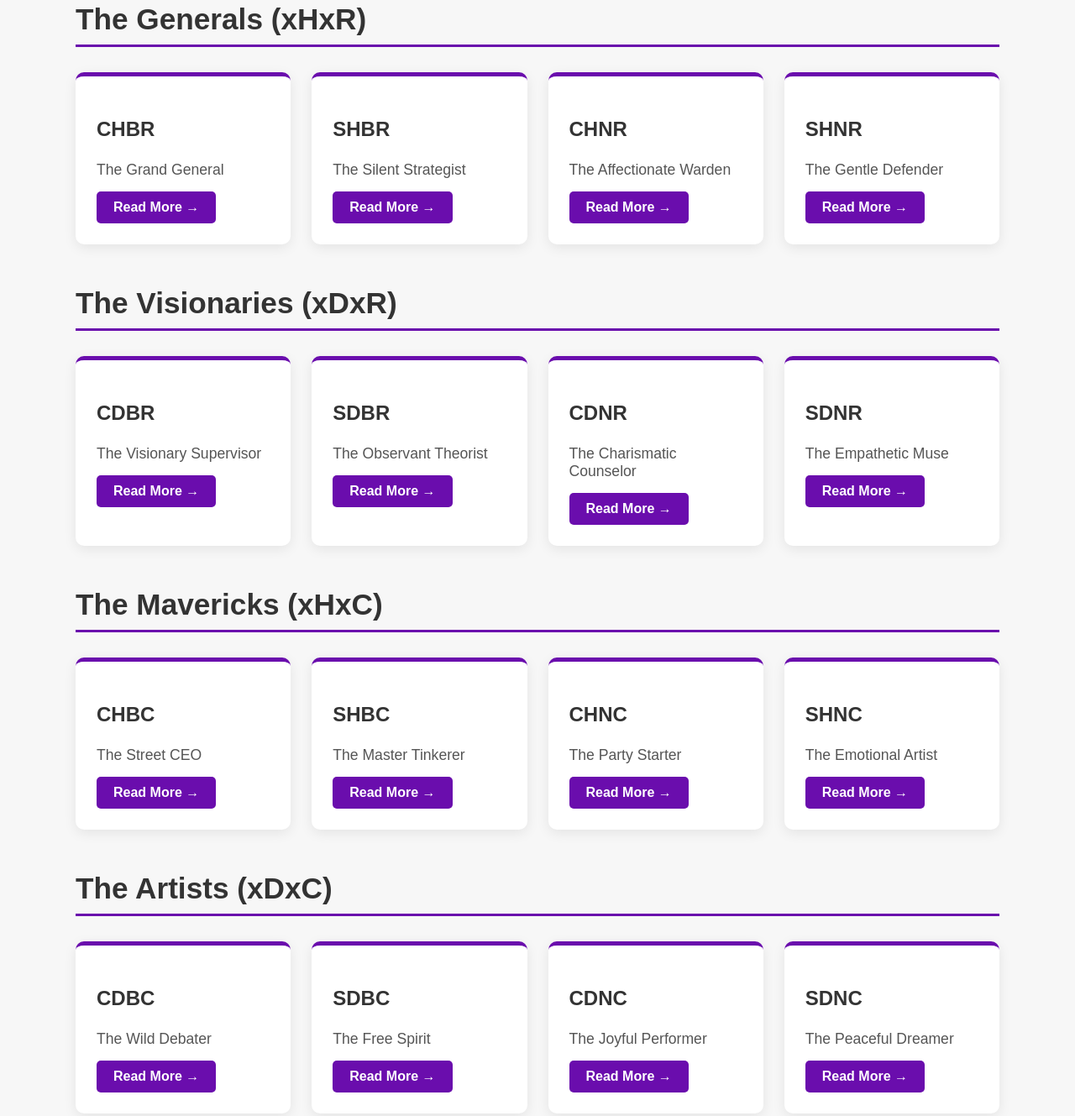
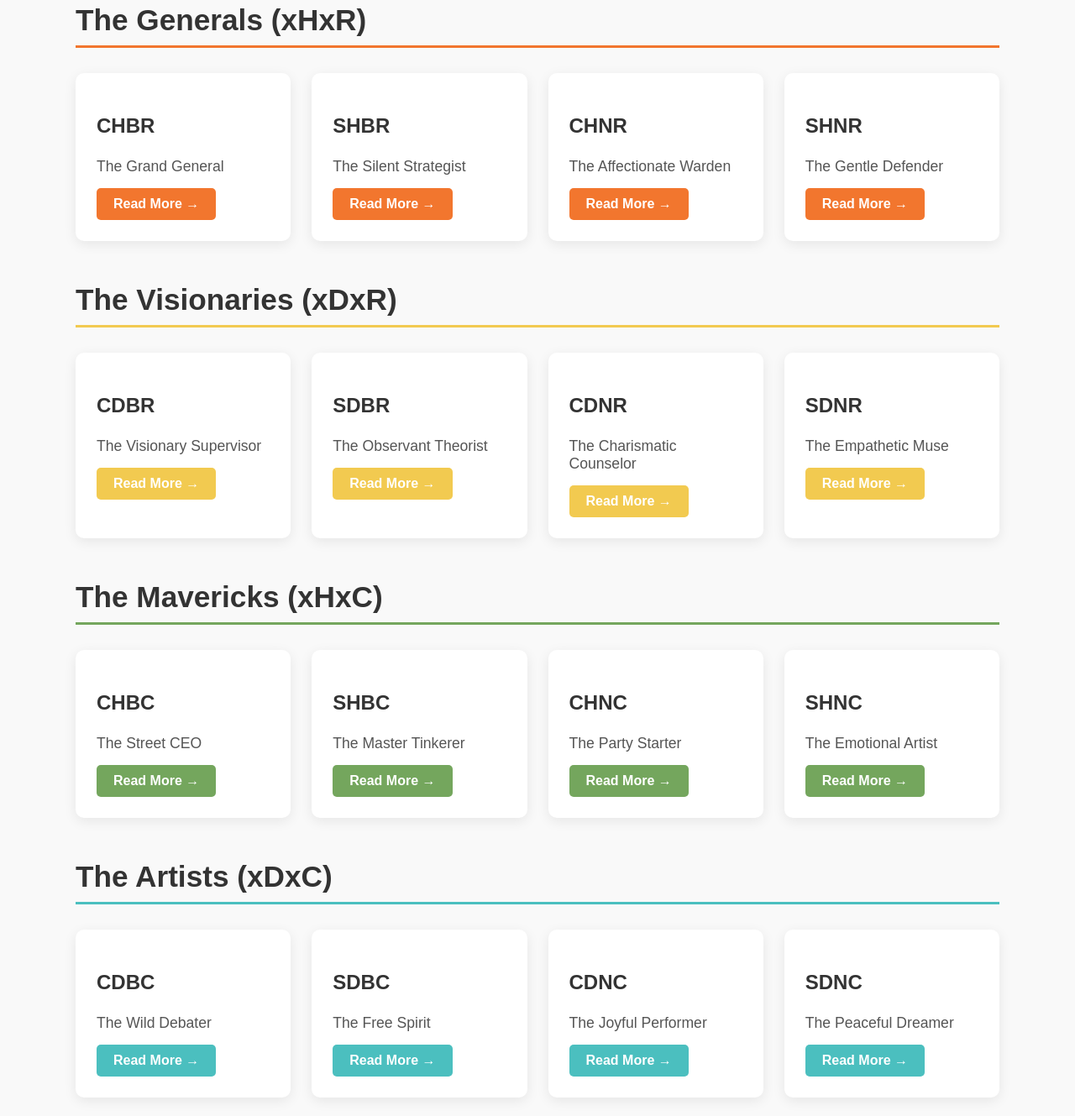
Before and after one commit to dunkin-novice/MeowBTI.com, a plain HTML site: page personality-types.html in a window 1280 px wide. Shown: the part 259-1588 px from the top of the page at 84% size. Drawn offline with Linux system fonts and the light colour scheme.

Commit message:
Update personality-types.html

```diff
--- a/personality-types.html
+++ b/personality-types.html
@@ -4,130 +4,7 @@
     <meta charset="UTF-8">
     <meta name="viewport" content="width=device-width, initial-scale=1.0">
     <title>The 16 Cat Personality Types - MeowBTI</title>
-    <style>
-        /* Base Styles */
-        body {
-            font-family: 'Arial', sans-serif;
-            margin: 0;
-            background-color: #f7f7f7;
-        }
-
-        /* Header & Nav */
-        .main-header {
-            background-color: #333;
-            color: white;
-            padding: 15px 30px;
-        }
-        .header-container {
-            display: flex;
-            justify-content: space-between;
-            align-items: center;
-            max-width: 1200px;
-            margin: 0 auto;
-        }
-        .logo-link { text-decoration: none; color: white; }
-        .logo-text { font-size: 1.6em; font-weight: bold; }
-        .logo-tagline { font-size: 0.8em; color: #ccc; }
-        .main-nav ul { display: flex; align-items: center; list-style: none; margin: 0; padding: 0; gap: 30px; }
-        .main-nav a { color: #f0f0f0; text-decoration: none; font-weight: bold; font-size: 1em; transition: color 0.2s; }
-        .main-nav a:hover { color: #ffffff; }
-        .nav-cta a { background-color: #6a0dad; color: white; padding: 12px 22px; border-radius: 8px; transition: background-color 0.2s; }
-        .nav-cta a:hover { background-color: #560a8c; color: white; }
-
-        /* Main Content Area */
-        .main-container {
-            max-width: 1100px;
-            margin: 40px auto;
-            padding: 0 20px;
-            text-align: center;
-        }
-        .main-container h1 {
-            font-size: 2.8em;
-            color: #333;
-            margin-bottom: 20px;
-        }
-        .main-container > p {
-            font-size: 1.1em;
-            color: #555;
-            max-width: 700px;
-            margin: 0 auto 50px auto;
-        }
-
-        /* Personality Group Styling */
-        .personality-group {
-            margin-bottom: 50px;
-        }
-        .group-title {
-            font-size: 2.2em;
-            color: #333;
-            text-align: left;
-            border-bottom: 3px solid #6a0dad;
-            padding-bottom: 10px;
-            margin-bottom: 30px;
-        }
-        .group-grid {
-            display: grid;
-            grid-template-columns: repeat(auto-fit, minmax(250px, 1fr));
-            gap: 25px;
-        }
-
-        /* Personality Card Styling */
-        .personality-card {
-            background-color: #fff;
-            border-radius: 10px;
-            box-shadow: 0 4px 15px rgba(0,0,0,0.08);
-            padding: 25px;
-            text-align: left;
-            border-top: 5px solid #6a0dad;
-        }
-        .card-code {
-            font-size: 1.5em;
-            font-weight: bold;
-            color: #333;
-        }
-        .card-name {
-            font-size: 1.1em;
-            color: #555;
-            margin-bottom: 15px;
-        }
-        .card-cta {
-            display: inline-block;
-            background-color: #6a0dad;
-            color: white;
-            padding: 10px 20px;
-            text-decoration: none;
-            border-radius: 5px;
-            font-weight: bold;
-            transition: background-color 0.2s;
-        }
-        .card-cta:hover {
-            background-color: #560a8c;
-        }
-
-        /* --- START: CORRECTED FOOTER CSS --- */
-        .site-footer {
-            background-color: #f0f0f0;
-            padding: 25px 30px;
-            color: #555;
-            border-top: 1px solid #ddd;
-        }
-        .footer-content {
-            max-width: 700px;
-            margin: 0 auto;
-            text-align: center;
-        }
-        .sponsor-text {
-            margin-bottom: 10px;
-        }
-        .sponsor-logo {
-            max-height: 50px; /* This line fixes the size */
-            margin-bottom: 20px;
-        }
-        .disclaimer {
-             margin-bottom: 15px;
-        }
-        /* --- END: CORRECTED FOOTER CSS --- */
-    </style>
+    <link rel="stylesheet" href="style.css">
 </head>
 <body>
 
@@ -147,44 +24,111 @@
         </div>
     </header>
 
-    <main class="main-container">
+    <main class="types-main-container">
         <h1>The 16 Feline Archetypes</h1>
         <p>Curious about all the personalities? Explore our four distinct groups to understand every type of quirky cat behavior, from the strategic geniuses to the chaotic cuddle-bugs.</p>
 
-        <section class="personality-group">
+        <section class="personality-group group-1">
             <h2 class="group-title">The Generals (xHxR)</h2>
             <div class="group-grid">
-                <div class="personality-card"><p class="card-code">CHBR</p><p class="card-name">The Grand General</p><a href="CHBR.html" class="card-cta">Read More →</a></div>
-                <div class="personality-card"><p class="card-code">SHBR</p><p class="card-name">The Silent Strategist</p><a href="SHBR.html" class="card-cta">Read More →</a></div>
-                <div class="personality-card"><p class="card-code">CHNR</p><p class="card-name">The Affectionate Warden</p><a href="CHNR.html" class="card-cta">Read More →</a></div>
-                <div class="personality-card"><p class="card-code">SHNR</p><p class="card-name">The Gentle Defender</p><a href="SHNR.html" class="card-cta">Read More →</a></div>
+                <div class="personality-card">
+                    <p class="card-code">CHBR</p>
+                    <p class="card-name">The Grand General</p>
+                    <a href="personality-types/CHBR.html" class="card-cta">Read More →</a>
+                </div>
+                <div class="personality-card">
+                    <p class="card-code">SHBR</p>
+                    <p class="card-name">The Silent Strategist</p>
+                    <a href="personality-types/SHBR.html" class="card-cta">Read More →</a>
+                </div>
+                <div class="personality-card">
+                    <p class="card-code">CHNR</p>
+                    <p class="card-name">The Affectionate Warden</p>
+                    <a href="personality-types/CHNR.html" class="card-cta">Read More →</a>
+                </div>
+                <div class="personality-card">
+                    <p class="card-code">SHNR</p>
+                    <p class="card-name">The Gentle Defender</p>
+                    <a href="personality-types/SHNR.html" class="card-cta">Read More →</a>
+                </div>
             </div>
         </section>
-        <section class="personality-group">
+
+        <section class="personality-group group-2">
             <h2 class="group-title">The Visionaries (xDxR)</h2>
             <div class="group-grid">
-                <div class="personality-card"><p class="card-code">CDBR</p><p class="card-name">The Visionary Supervisor</p><a href="CDBR.html" class="card-cta">Read More →</a></div>
-                <div class="personality-card"><p class="card-code">SDBR</p><p class="card-name">The Observant Theorist</p><a href="SDBR.html" class="card-cta">Read More →</a></div>
-                <div class="personality-card"><p class="card-code">CDNR</p><p class="card-name">The Charismatic Counselor</p><a href="CDNR.html" class="card-cta">Read More →</a></div>
-                <div class="personality-card"><p class="card-code">SDNR</p><p class="card-name">The Empathetic Muse</p><a href="SDNR.html" class="card-cta">Read More →</a></div>
+                <div class="personality-card">
+                    <p class="card-code">CDBR</p>
+                    <p class="card-name">The Visionary Supervisor</p>
+                    <a href="personality-types/CDBR.html" class="card-cta">Read More →</a>
+                </div>
+                <div class="personality-card">
+                    <p class="card-code">SDBR</p>
+                    <p class="card-name">The Observant Theorist</p>
+                    <a href="personality-types/SDBR.html" class="card-cta">Read More →</a>
+                </div>
+                <div class="personality-card">
+                    <p class="card-code">CDNR</p>
+                    <p class="card-name">The Charismatic Counselor</p>
+                    <a href="personality-types/CDNR.html" class="card-cta">Read More →</a>
+                </div>
+                <div class="personality-card">
+                    <p class="card-code">SDNR</p>
+                    <p class="card-name">The Empathetic Muse</p>
+                    <a href="personality-types/SDNR.html" class="card-cta">Read More →</a>
+                </div>
             </div>
         </section>
-        <section class="personality-group">
+
+        <section class="personality-group group-3">
             <h2 class="group-title">The Mavericks (xHxC)</h2>
             <div class="group-grid">
-                <div class="personality-card"><p class="card-code">CHBC</p><p class="card-name">The Street CEO</p><a href="CHBC.html" class="card-cta">Read More →</a></div>
-                <div class="personality-card"><p class="card-code">SHBC</p><p class="card-name">The Master Tinkerer</p><a href="SHBC.html" class="card-cta">Read More →</a></div>
-                <div class="personality-card"><p class="card-code">CHNC</p><p class="card-name">The Party Starter</p><a href="CHNC.html" class="card-cta">Read More →</a></div>
-                <div class="personality-card"><p class="card-code">SHNC</p><p class="card-name">The Emotional Artist</p><a href="SHNC.html" class="card-cta">Read More →</a></div>
+                <div class="personality-card">
+                    <p class="card-code">CHBC</p>
+                    <p class="card-name">The Street CEO</p>
+                    <a href="personality-types/CHBC.html" class="card-cta">Read More →</a>
+                </div>
+                <div class="personality-card">
+                    <p class="card-code">SHBC</p>
+                    <p class="card-name">The Master Tinkerer</p>
+                    <a href="personality-types/SHBC.html" class="card-cta">Read More →</a>
+                </div>
+                <div class="personality-card">
+                    <p class="card-code">CHNC</p>
+                    <p class="card-name">The Party Starter</p>
+                    <a href="personality-types/CHNC.html" class="card-cta">Read More →</a>
+                </div>
+                <div class="personality-card">
+                    <p class="card-code">SHNC</p>
+                    <p class="card-name">The Emotional Artist</p>
+                    <a href="personality-types/SHNC.html" class="card-cta">Read More →</a>
+                </div>
             </div>
         </section>
-        <section class="personality-group">
+
+        <section class="personality-group group-4">
             <h2 class="group-title">The Artists (xDxC)</h2>
             <div class="group-grid">
-                <div class="personality-card"><p class="card-code">CDBC</p><p class="card-name">The Wild Debater</p><a href="CDBC.html" class="card-cta">Read More →</a></div>
-                <div class="personality-card"><p class="card-code">SDBC</p><p class="card-name">The Free Spirit</p><a href="SDBC.html" class="card-cta">Read More →</a></div>
-                <div class="personality-card"><p class="card-code">CDNC</p><p class="card-name">The Joyful Performer</p><a href="CDNC.html" class="card-cta">Read More →</a></div>
-                <div class="personality-card"><p class="card-code">SDNC</p><p class="card-name">The Peaceful Dreamer</p><a href="SDNC.html" class="card-cta">Read More →</a></div>
+                <div class="personality-card">
+                    <p class="card-code">CDBC</p>
+                    <p class="card-name">The Wild Debater</p>
+                    <a href="personality-types/CDBC.html" class="card-cta">Read More →</a>
+                </div>
+                <div class="personality-card">
+                    <p class="card-code">SDBC</p>
+                    <p class="card-name">The Free Spirit</p>
+                    <a href="personality-types/SDBC.html" class="card-cta">Read More →</a>
+                </div>
+                <div class="personality-card">
+                    <p class="card-code">CDNC</p>
+                    <p class="card-name">The Joyful Performer</p>
+                    <a href="personality-types/CDNC.html" class="card-cta">Read More →</a>
+                </div>
+                <div class="personality-card">
+                    <p class="card-code">SDNC</p>
+                    <p class="card-name">The Peaceful Dreamer</p>
+                    <a href="personality-types/SDNC.html" class="card-cta">Read More →</a>
+                </div>
             </div>
         </section>
 
```
